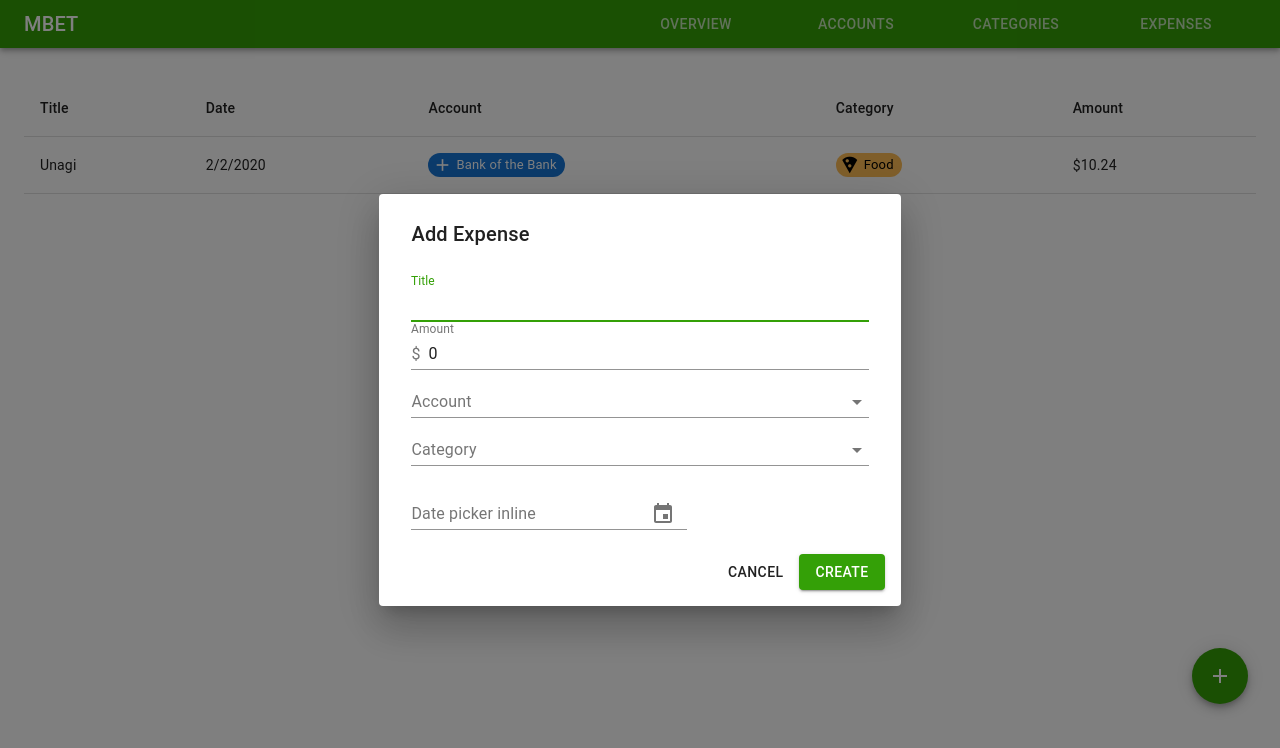
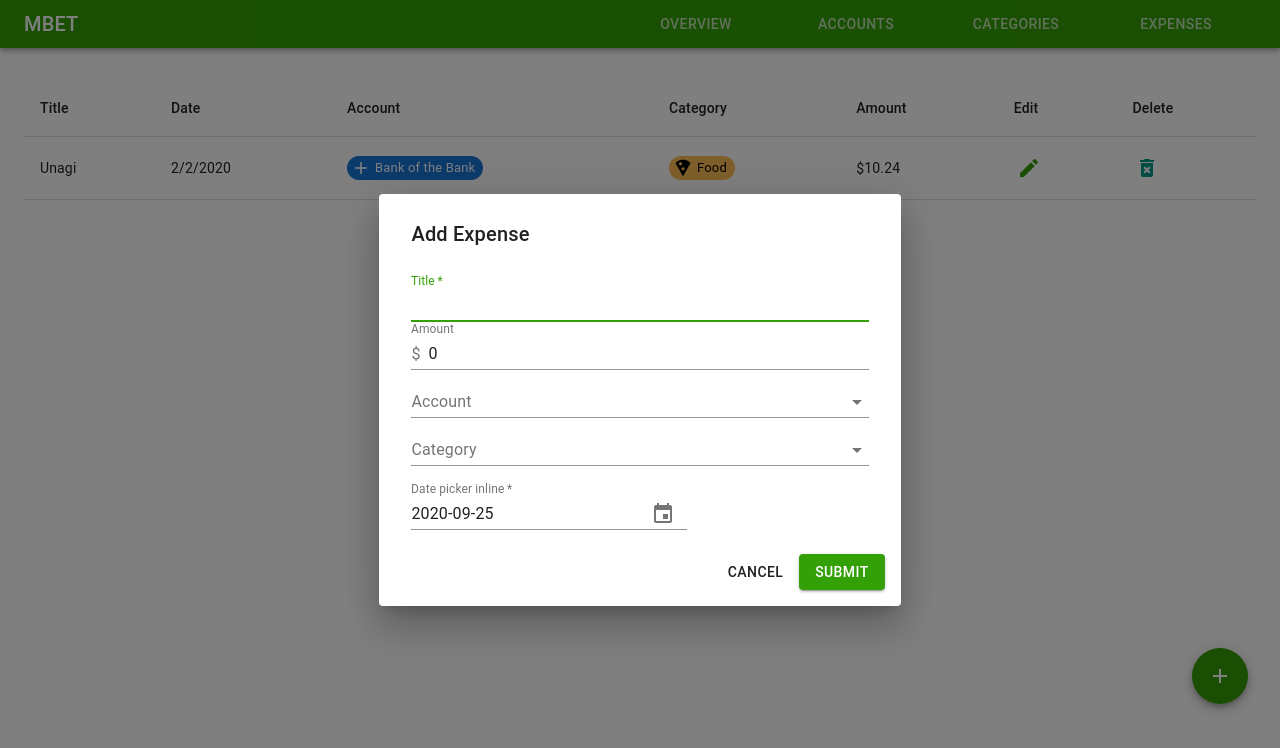
Before and after one commit to LeoYulinLi/MBET, a React (Create React App) app: page /#/expenses in a window 1280 px wide. Both pictures are taken after a click on the button "add". Shown: the top 748 px of the page. Built offline with nearby package versions, Linux system fonts and the light colour scheme.

Commit message:
Added ability to edit and delete expense

```diff
--- a/src/App.tsx
+++ b/src/App.tsx
@@ -6,7 +6,7 @@ import { HashRouter as Router, Route, Switch } from "react-router-dom";
 import Overview from "./components/Overview";
 import Fab from "@material-ui/core/Fab";
 import { Add } from "@material-ui/icons";
-import AddExpense from "./components/AddExpense";
+import EditExpense from "./components/EditExpense";
 import { useDispatch } from "react-redux";
 import { openAddExpense } from "./states/ui/uiActions";
 import Nav from "./components/Nav";
@@ -36,7 +36,7 @@ function App() {
   return (
 
     <Router>
-      <AddExpense />
+      <EditExpense />
       <Nav />
       <Tooltip title="Add new expense (ctrl+N)">
         <Fab color="primary" aria-label="add" className={ classes.fab } onClick={ openAddExpenseDialog }>
--- a/src/components/AddExpense.tsx
+++ b/src/components/EditExpense.tsx
@@ -1,4 +1,4 @@
-import React, { useState } from "react";
+import React, { useEffect, useRef, useState } from "react";
 import Dialog from "@material-ui/core/Dialog";
 import DialogTitle from "@material-ui/core/DialogTitle";
 import { useDispatch, useSelector } from "react-redux";
@@ -12,7 +12,7 @@ import Autocomplete, { createFilterOptions } from "@material-ui/lab/Autocomplete
 import { Account, Category as CategoryType } from "../types";
 import { createAccount } from "../states/account/accountActions";
 import FormControl from "@material-ui/core/FormControl";
-import { createExpense } from "../states/expense/expenseActions";
+import { createExpense, editExpense } from "../states/expense/expenseActions";
 import { KeyboardDatePicker, MuiPickersUtilsProvider } from '@material-ui/pickers';
 import DateFnsUtils from "@date-io/date-fns";
 import { createCategory } from "../states/category/categoryActions";
@@ -21,15 +21,26 @@ import Input from "@material-ui/core/Input";
 import InputAdornment from "@material-ui/core/InputAdornment";
 import Box from "@material-ui/core/Box/Box";
 
-export default function AddExpense() {
 
-  const opened = useSelector((state: RootState) => state.ui.addExpense)
+export default function EditExpense() {
+
+  const { opened, providedExpense } = useSelector((state: RootState) => state.ui.addExpense)
 
   const [title, setTitle] = useState("")
   const [amount, setAmount] = useState<number>(0)
   const [account, setAccount] = useState<Account | null>(null)
   const [category, setCategory] = useState<CategoryType | null>(null)
-  const [date, setDate] = useState<Date | null>(null)
+  const [date, setDate] = useState<Date>(new Date(Date.now()))
+
+  useEffect(() => {
+    if (providedExpense) {
+      setTitle(providedExpense.title)
+      setAmount(providedExpense.amount)
+      setDate(providedExpense.date)
+    }
+  }, [providedExpense])
+
+  const titleRef = useRef<HTMLDivElement | null>(null)
 
   const dispatch = useDispatch()
 
@@ -37,18 +48,43 @@ export default function AddExpense() {
     dispatch(closeAddExpense())
   }
 
+  function resetFields() {
+    setTitle("")
+    setAmount(0)
+    setAccount(null)
+    setCategory(null)
+    setDate(new Date(Date.now()))
+    titleRef.current?.focus()
+  }
+
   function handleSubmit(event: React.FormEvent<HTMLFormElement>) {
+    handleSave(event)
+    resetFields()
+    if (providedExpense) closeDialog()
+  }
+
+  function handleSave(event: React.FormEvent<HTMLFormElement>) {
     event.preventDefault()
     if (!date || !account || !category) return
-    dispatch(createExpense({ accountId: account.id, amount, categoryId: category.id, date, title }))
-    closeDialog()
+    if (providedExpense) {
+      dispatch(editExpense({
+        id: providedExpense.id,
+        accountId: account.id,
+        amount,
+        categoryId: category.id,
+        date,
+        title
+      }))
+    } else {
+      dispatch(createExpense({ accountId: account.id, amount, categoryId: category.id, date, title }))
+    }
   }
 
   return (
     <Dialog open={ opened } onClose={ closeDialog }>
       <Box p={ 1 }>
         <form id="addExpenseForm" onSubmit={ handleSubmit }>
-          <DialogTitle>Add Expense</DialogTitle>
+          <DialogTitle>{ providedExpense ? "Edit" : "Add" } Expense</DialogTitle>
           <DialogContent>
             <TextField
               autoFocus
@@ -58,6 +94,8 @@ export default function AddExpense() {
               onChange={ it => setTitle(it.target.value) }
               type="text"
               fullWidth
+              required
+              ref={ titleRef }
             />
             <FormControl fullWidth>
               <InputLabel htmlFor="standard-adornment-amount">Amount</InputLabel>
@@ -67,6 +105,7 @@ export default function AddExpense() {
                 onChange={ it => setAmount(+(it.target.value)) }
                 type="number"
                 startAdornment={ <InputAdornment position="start">$</InputAdornment> }
+                required
               />
             </FormControl>
             <AccountSelector setAccount={ setAccount } />
@@ -80,10 +119,11 @@ export default function AddExpense() {
                 id="date-picker-inline"
                 label="Date picker inline"
                 value={ date }
-                onChange={ it => setDate(it) }
+                onChange={ it => it && setDate(it) }
                 KeyboardButtonProps={ {
                   'aria-label': 'change date',
                 } }
+                required
               />
             </MuiPickersUtilsProvider>
 
@@ -93,7 +133,7 @@ export default function AddExpense() {
               Cancel
             </Button>
             <Button color="primary" type="submit" variant="contained">
-              Create
+              Submit
             </Button>
           </DialogActions>
         </form>
--- a/src/components/ExpenseIndex.tsx
+++ b/src/components/ExpenseIndex.tsx
@@ -1,12 +1,12 @@
-import React from "react";
-import { useSelector } from "react-redux";
+import React, { FC, useState } from "react";
+import { useDispatch, useSelector } from "react-redux";
 import { RootState } from "../states/rootReducer";
-import { Chip, getContrastRatio, Table } from "@material-ui/core";
+import { Chip, getContrastRatio, IconButton, Table } from "@material-ui/core";
 import TableHead from "@material-ui/core/TableHead";
 import TableCell from "@material-ui/core/TableCell";
 import TableRow from "@material-ui/core/TableRow";
 import TableBody from "@material-ui/core/TableBody";
-import { Account, Category } from "../types";
+import { Account, Category, Expense } from "../types";
 import Grid from "@material-ui/core/Grid";
 import Typography from "@material-ui/core/Typography";
 import Box from "@material-ui/core/Box";
@@ -16,6 +16,11 @@ import useMediaQuery from "@material-ui/core/useMediaQuery";
 import theme from "../styles/theme";
 import List from "@material-ui/core/List";
 import ListItem from "@material-ui/core/ListItem";
+import Menu from "@material-ui/core/Menu";
+import MenuItem from "@material-ui/core/MenuItem";
+import { deleteExpense } from "../states/expense/expenseActions";
+import { openAddExpense } from "../states/ui/uiActions";
+import { DeleteForever, Edit } from "@material-ui/icons";
 
 
 export default function () {
@@ -23,6 +28,16 @@ export default function () {
   const expenses = useSelector((state: RootState) => state.expenses)
   const accounts = useSelector((state: RootState) => state.accounts)
   const categories = useSelector((state: RootState) => state.categories)
+
+  const dispatch = useDispatch()
+
+  const handleDelete = (expenseId: number) => () => {
+    dispatch(deleteExpense(expenseId))
+  }
+
+  const handleEdit = (expense: Expense) => () => {
+    dispatch(openAddExpense(expense))
+  }
 
   const isPhone = useMediaQuery(theme.breakpoints.down('sm'));
 
@@ -35,37 +50,40 @@ export default function () {
         return (
           <List>
             { expenseValues.map(expense => (
+              <ContextMenuProvider expense={ expense }>
                 <ListItem divider>
-                <Grid container spacing={1}>
-                  <Grid item xs={12}>
+                  <Grid container spacing={ 1 }>
+                    <Grid item xs={ 12 }>
                       <Grid container justify="space-between" alignItems="baseline">
-                      <Grid item xs={9}>
+                        <Grid item xs={ 9 }>
                           <Typography variant="h5">{ expense.title }</Typography>
                         </Grid>
-                      <Grid item xs={3}>
+                        <Grid item xs={ 3 }>
                           <Typography variant="h6" align="right">${ expense.amount }</Typography>
                         </Grid>
                       </Grid>
                     </Grid>
-                  <Grid item xs={12}>
-                    <Grid container spacing={2} alignItems="center">
-                      <Grid item xs={9}>
-                        <Grid container spacing={1}>
+                    <Grid item xs={ 12 }>
+                      <Grid container spacing={ 2 } alignItems="center">
+                        <Grid item xs={ 9 }>
+                          <Grid container spacing={ 1 }>
                             <Grid item>
-                            <CustomChip value={accounts[expense.accountId]}/>
+                              <CustomChip value={ accounts[expense.accountId] } />
                             </Grid>
                             <Grid item>
-                            <CustomChip value={categories[expense.categoryId]}/>
+                              <CustomChip value={ categories[expense.categoryId] } />
                             </Grid>
                           </Grid>
                         </Grid>
-                      <Grid item xs={3}>
-                        <Typography variant="subtitle2" align="right">{ expense.date.toLocaleDateString() }</Typography>
+                        <Grid item xs={ 3 }>
+                          <Typography variant="subtitle2"
+                                      align="right">{ expense.date.toLocaleDateString() }</Typography>
                         </Grid>
                       </Grid>
                     </Grid>
                   </Grid>
                 </ListItem>
+              </ContextMenuProvider>
             )) }
           </List>
         )
@@ -79,6 +97,8 @@ export default function () {
                 <TableCell>Account</TableCell>
                 <TableCell>Category</TableCell>
                 <TableCell>Amount</TableCell>
+                <TableCell>Edit</TableCell>
+                <TableCell>Delete</TableCell>
               </TableRow>
             </TableHead>
             <TableBody>
@@ -86,9 +106,21 @@ export default function () {
                 <TableRow>
                   <TableCell>{ expense.title }</TableCell>
                   <TableCell>{ expense.date.toLocaleDateString() }</TableCell>
-                  <TableCell><CustomChip value={accounts[expense.accountId]}/></TableCell>
-                  <TableCell><CustomChip value={categories[expense.categoryId]}/></TableCell>
+                  <TableCell><CustomChip value={ accounts[expense.accountId] } /></TableCell>
+                  <TableCell><CustomChip value={ categories[expense.categoryId] } /></TableCell>
                   <TableCell>${ expense.amount }</TableCell>
+                  <TableCell>
+                    <IconButton color="primary" size="small" aria-label={ `edit expense ${ expense.title }` }
+                                component="span" onClick={ handleEdit(expense) }>
+                      <Edit />
+                    </IconButton>
+                  </TableCell>
+                  <TableCell>
+                    <IconButton color="secondary" size="small" aria-label={ `delete expense ${ expense.title }` }
+                                component="span" onClick={ handleDelete(expense.id) }>
+                      <DeleteForever />
+                    </IconButton>
+                  </TableCell>
                 </TableRow>
               )) }
             </TableBody>
@@ -113,7 +145,7 @@ export default function () {
   }
 
   return (
-    <Box my={4}>
+    <Box my={ 4 }>
       { renderBaseOnEmpty() }
     </Box>
   )
@@ -135,7 +167,66 @@ function CustomChip({ value }: CustomChipProps) {
   })
 
   return (
-    <BackgroundChip size="small" label={value.title} icon={<ColorIcon fontSize="small">{ value.icon }</ColorIcon>}/>
+    <BackgroundChip size="small" label={ value.title }
+                    icon={ <ColorIcon fontSize="small">{ value.icon }</ColorIcon> } />
   )
 
 }
+
+const ContextMenuProvider: FC<{ expense: Expense }> = ({ children, expense }) => {
+
+  const dispatch = useDispatch()
+
+  const initialState = {
+    mouseX: null,
+    mouseY: null,
+  };
+
+  const [state, setState] = useState<{
+    mouseX: null | number;
+    mouseY: null | number;
+  }>(initialState);
+
+  const handleClick = (event: React.MouseEvent<HTMLDivElement>) => {
+    event.preventDefault();
+    setState({
+      mouseX: event.clientX - 2,
+      mouseY: event.clientY - 4,
+    });
+  };
+
+  const handleClose = () => {
+    setState(initialState);
+  };
+
+  const handleDelete = (expenseId: number) => () => {
+    dispatch(deleteExpense(expenseId))
+    handleClose()
+  }
+
+  const handleEdit = (expense: Expense) => () => {
+    dispatch(openAddExpense(expense))
+    handleClose()
+  }
+
+  return (
+    <div onContextMenu={ handleClick } style={ { cursor: 'context-menu' } }>
+      { children }
+      <Menu
+        keepMounted
+        open={ state.mouseY !== null }
+        onClose={ handleClose }
+        anchorReference="anchorPosition"
+        anchorPosition={
+          state.mouseY !== null && state.mouseX !== null
+            ? { top: state.mouseY, left: state.mouseX }
+            : undefined
+        }
+      >
+        <MenuItem onClick={ handleEdit(expense) }><Edit />Edit</MenuItem>
+        <MenuItem onClick={ handleDelete(expense.id) }><DeleteForever />Delete</MenuItem>
+      </Menu>
+    </div>
+  )
+
+}
--- a/src/index.tsx
+++ b/src/index.tsx
@@ -44,7 +44,9 @@ const store = configureStore({
     }
   },
   ui: {
-    addExpense: false
+    addExpense: {
+      opened: false
+    }
   }
 })
 
```
Also changed, not shown: src/states/ui/uiActions.ts (+14 -4 lines), src/states/ui/uiReducer.ts (+6 -2 lines). Lines whose indentation alone changed are shown as unchanged.
